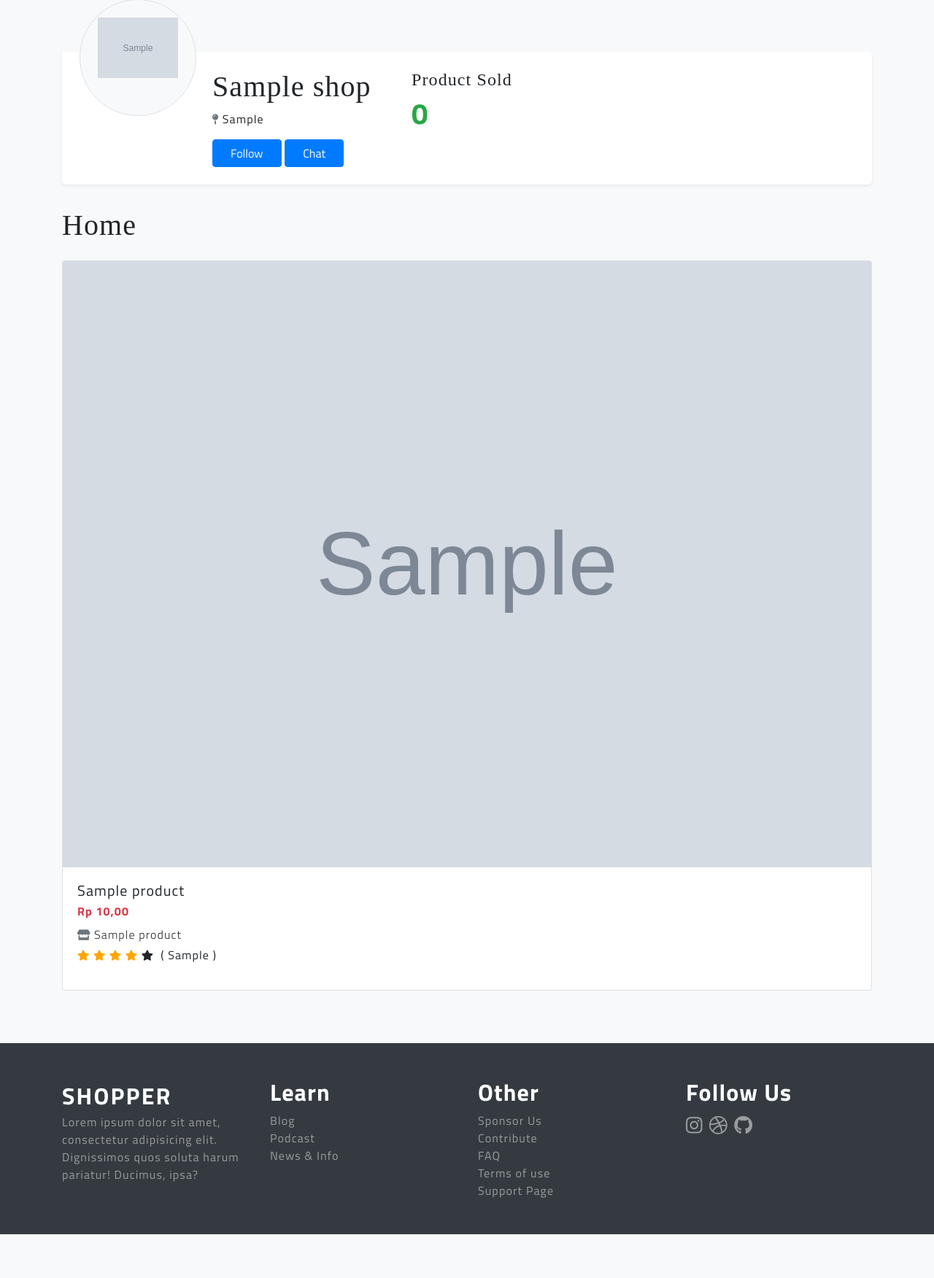
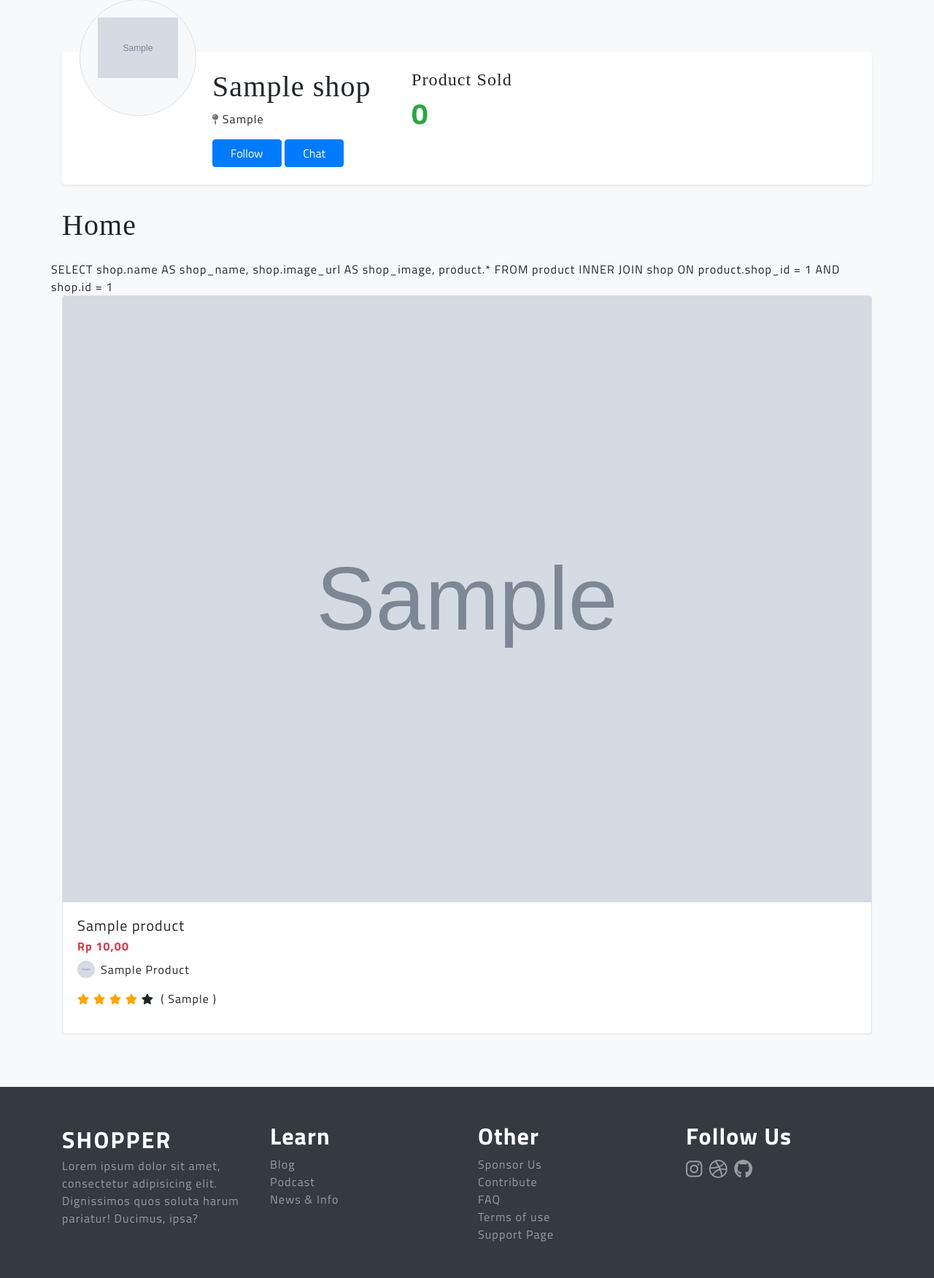
Before and after one commit to erickkartiadi/bncc-shopper, a PHP site: page /app/view/shop.php?shop_id=1 in a window 1280 px wide. Shown: the part 99-1851 px from the top of the page at 73% size. Before the commit the page ends 1791 px from the top, so only its background shows below. Run offline with PHP 8.4, Linux system fonts and the light colour scheme; tables that the repository leaves empty or names only in its code hold one stand-in row (values such as "Sample post"); grey boxes marked "Sample" are stand-in pictures; some web fonts are replaced.

Commit message:
[:hammer:] Fix shop icon

```diff
--- a/app/view/shop.php
+++ b/app/view/shop.php
@@ -169,7 +169,8 @@ $shop_id = $_GET['shop_id'];
     <div class="w-100">
       <div class="card-deck">
         <?php
-        $query = "SELECT shop.name AS shop_name, product.* FROM product INNER JOIN shop ON product.shop_id = $shop_id AND shop.id = $shop_id";
+        $query = "SELECT shop.name AS shop_name, shop.image_url AS shop_image, product.* FROM product INNER JOIN shop ON product.shop_id = $shop_id AND shop.id = $shop_id";
+        echo $query;
         $products = mysqli_query($conn, $query);
         $idx = 0;
         while ($data = mysqli_fetch_assoc($products)) {
@@ -181,8 +182,13 @@ $shop_id = $_GET['shop_id'];
               <h5 class="card-text mb-1"><?= $data['name'] ?></h5>
               <p class="cart-title text-danger font-weight-bold mb-2"><?= "Rp " . number_format($data['price'], 2, ',', '.') ?></p>
               <p class="cart-title font-weight-light mb-1">
-                <i class="fas fa-store text-secondary"></i>
-                <?= $data['shop_name'] ?>
+                <div class="d-flex align-items-center">
+                  <img style="width: 1.5rem; height: 1.5rem" src="<?= $data["shop_image"] ?>" class="rounded-circle z-depth-0 img-fluid mr-2" alt="avatar image">
+                  <span class="text-capitalize">
+                    <?= $data['shop_name'] ?>
+                  </span>
+                </div>
+
               </p>
               <p>
                 <i class="fas fa-star checked"></i>
```
Also changed, not shown: app/view/show.php (+7 -3 lines), index.php (+7 -3 lines).
